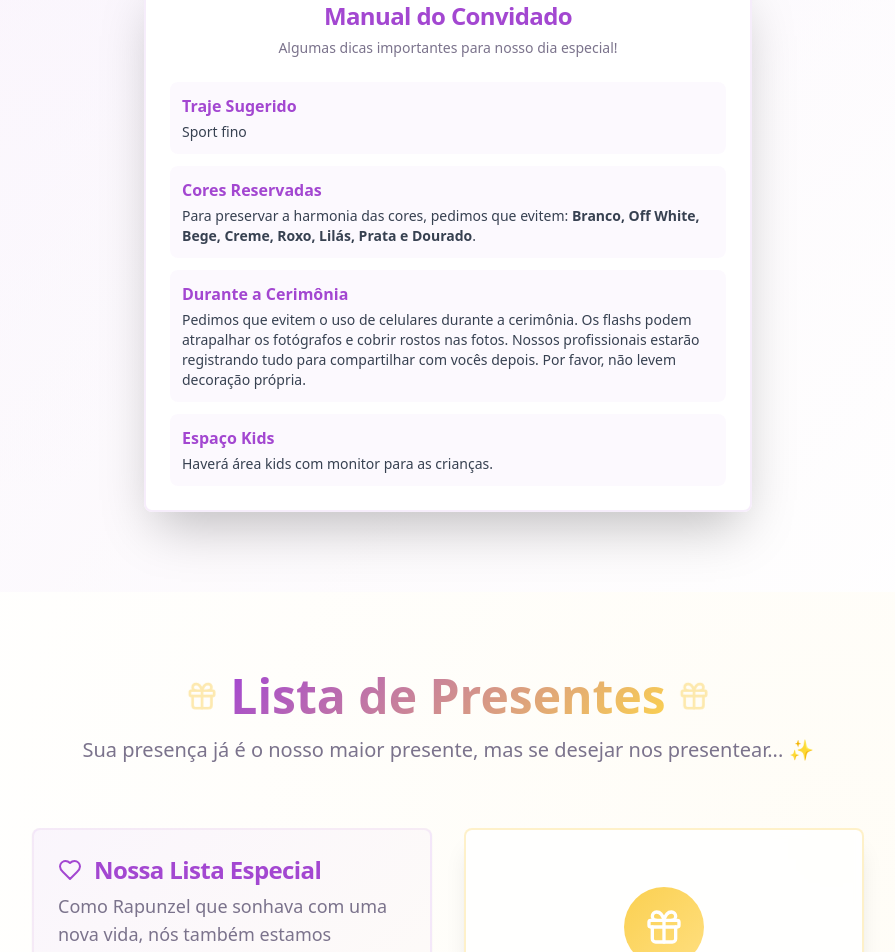
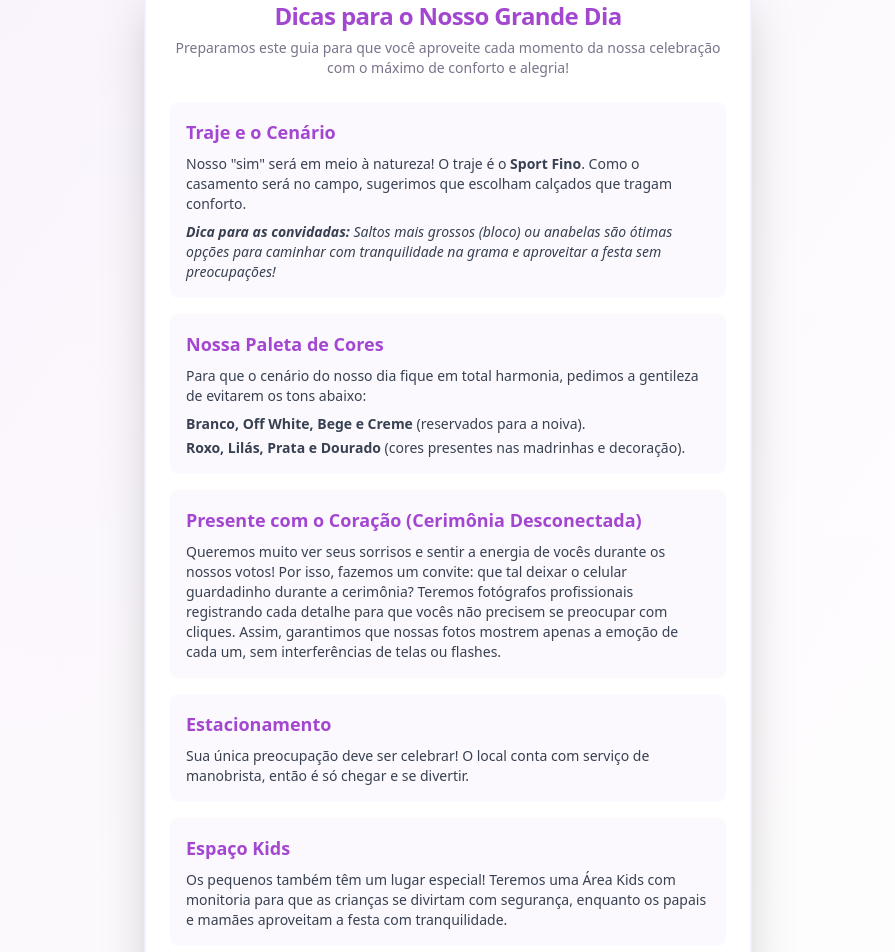
Before and after one commit to livia-pessoal/fairytale-rsvp-site, a React (Vite) app: page / in a window 1280 px wide. Shown: the part 1600-2552 px from the top of the page, without its empty margins (192-1087 px from the left). Built offline with nearby package versions, Linux system fonts and the light colour scheme.

Commit message:
Atualiza manual do convidado com conteúdo completo e detalhado

```diff
--- a/src/components/GuestManual.tsx
+++ b/src/components/GuestManual.tsx
@@ -4,37 +4,61 @@ const GuestManual = () => {
   return (
     <Card className="shadow-2xl border-2 border-lavender/30 bg-white/95 backdrop-blur-sm mt-8">
       <CardHeader className="text-center pb-6">
-        <CardTitle className="text-2xl font-bold text-primary">Manual do Convidado</CardTitle>
+        <CardTitle className="text-2xl font-bold text-primary">Dicas para o Nosso Grande Dia</CardTitle>
         <CardDescription>
-          Algumas dicas importantes para nosso dia especial!
+          Preparamos este guia para que você aproveite cada momento da nossa celebração com o máximo de conforto e alegria!
         </CardDescription>
       </CardHeader>
       <CardContent>
-        <div className="space-y-3">
-          <div className="bg-lavender/10 p-3 rounded-lg">
-            <h3 className="font-semibold mb-1 text-primary">Traje Sugerido</h3>
-            <p className="text-sm text-gray-700">Sport fino</p>
-          </div>
-
-          <div className="bg-lavender/10 p-3 rounded-lg">
-            <h3 className="font-semibold mb-1 text-primary">Cores Reservadas</h3>
-            <p className="text-sm text-gray-700">
-              Para preservar a harmonia das cores, pedimos que evitem: <strong>Branco, Off White, Bege, Creme, Roxo, Lilás, Prata e Dourado</strong>.
+        <div className="space-y-4">
+          <div className="bg-lavender/10 p-4 rounded-lg">
+            <h3 className="font-semibold text-lg mb-2 text-primary">Traje e o Cenário</h3>
+            <p className="text-sm text-gray-700 mb-2">
+              Nosso "sim" será em meio à natureza! O traje é o <strong>Sport Fino</strong>. Como o casamento será no campo, sugerimos que escolham calçados que tragam conforto.
+            </p>
+            <p className="text-sm text-gray-700 italic">
+              <strong>Dica para as convidadas:</strong> Saltos mais grossos (bloco) ou anabelas são ótimas opções para caminhar com tranquilidade na grama e aproveitar a festa sem preocupações!
             </p>
           </div>
 
-          <div className="bg-lavender/10 p-3 rounded-lg">
-            <h3 className="font-semibold mb-1 text-primary">Durante a Cerimônia</h3>
+          <div className="bg-lavender/10 p-4 rounded-lg">
+            <h3 className="font-semibold text-lg mb-2 text-primary">Nossa Paleta de Cores</h3>
+            <p className="text-sm text-gray-700 mb-2">
+              Para que o cenário do nosso dia fique em total harmonia, pedimos a gentileza de evitarem os tons abaixo:
+            </p>
+            <p className="text-sm text-gray-700 mb-1">
+              <strong>Branco, Off White, Bege e Creme</strong> (reservados para a noiva).
+            </p>
             <p className="text-sm text-gray-700">
-              Pedimos que evitem o uso de celulares durante a cerimônia. Os flashs podem atrapalhar os fotógrafos e cobrir rostos nas fotos.
-              Nossos profissionais estarão registrando tudo para compartilhar com vocês depois. Por favor, não levem decoração própria.
+              <strong>Roxo, Lilás, Prata e Dourado</strong> (cores presentes nas madrinhas e decoração).
             </p>
           </div>
 
-          <div className="bg-lavender/10 p-3 rounded-lg">
-            <h3 className="font-semibold mb-1 text-primary">Espaço Kids</h3>
+          <div className="bg-lavender/10 p-4 rounded-lg">
+            <h3 className="font-semibold text-lg mb-2 text-primary">Presente com o Coração (Cerimônia Desconectada)</h3>
             <p className="text-sm text-gray-700">
-              Haverá área kids com monitor para as crianças.
+              Queremos muito ver seus sorrisos e sentir a energia de vocês durante os nossos votos! Por isso, fazemos um convite: que tal deixar o celular guardadinho durante a cerimônia? Teremos fotógrafos profissionais registrando cada detalhe para que vocês não precisem se preocupar com cliques. Assim, garantimos que nossas fotos mostrem apenas a emoção de cada um, sem interferências de telas ou flashes.
+            </p>
+          </div>
+
+          <div className="bg-lavender/10 p-4 rounded-lg">
+            <h3 className="font-semibold text-lg mb-2 text-primary">Estacionamento</h3>
+            <p className="text-sm text-gray-700">
+              Sua única preocupação deve ser celebrar! O local conta com serviço de manobrista, então é só chegar e se divertir.
+            </p>
+          </div>
+
+          <div className="bg-lavender/10 p-4 rounded-lg">
+            <h3 className="font-semibold text-lg mb-2 text-primary">Espaço Kids</h3>
+            <p className="text-sm text-gray-700">
+              Os pequenos também têm um lugar especial! Teremos uma Área Kids com monitoria para que as crianças se divirtam com segurança, enquanto os papais e mamães aproveitam a festa com tranquilidade.
+            </p>
+          </div>
+
+          <div className="bg-lavender/10 p-4 rounded-lg">
+            <h3 className="font-semibold text-lg mb-2 text-primary">Carinho com a Nossa Festa</h3>
+            <p className="text-sm text-gray-700">
+              Nossa decoração foi pensada para criar um ambiente mágico do início ao fim da noite. Pedimos que não retirem flores ou itens decorativos das mesas, para que o cenário continue lindo para todos os convidados até o último brinde!
             </p>
           </div>
         </div>
```
